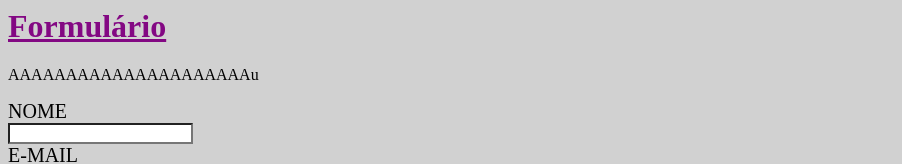
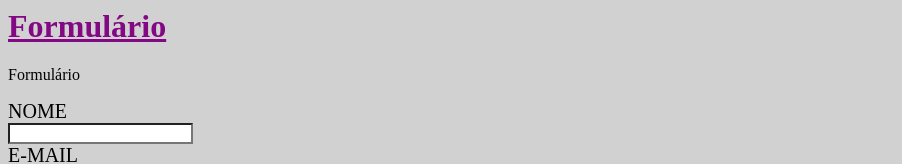
Before and after one commit to Milenaalessi/form, a plain HTML site: page index.html in a window 1280 px wide. Shown: the top 164 px of the page, without its empty margins (0-902 px from the left). Drawn offline with Linux system fonts and the light colour scheme.

Commit message:
Update index.html

```diff
--- a/index.html
+++ b/index.html
@@ -4,7 +4,7 @@
 </head>
 <body>
 <h1>Formulário</h1>
-<p>AAAAAAAAAAAAAAAAAAAAAu</p>
+<p>Formulário</p>
 <main>
     <form>
         <label form="nome">NOME</label>
```
